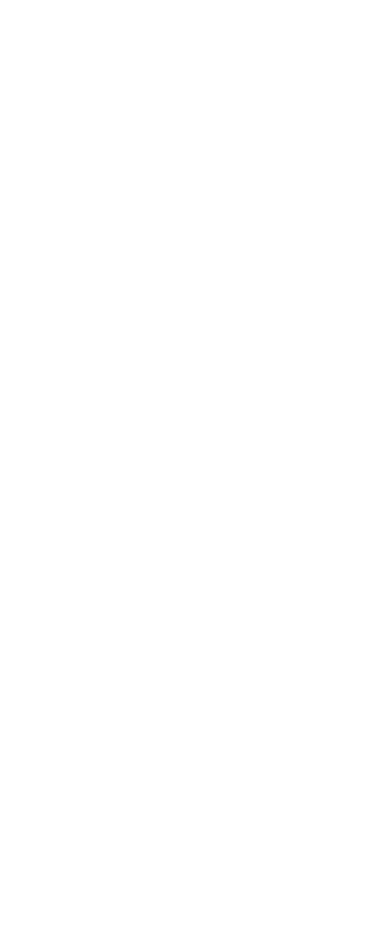
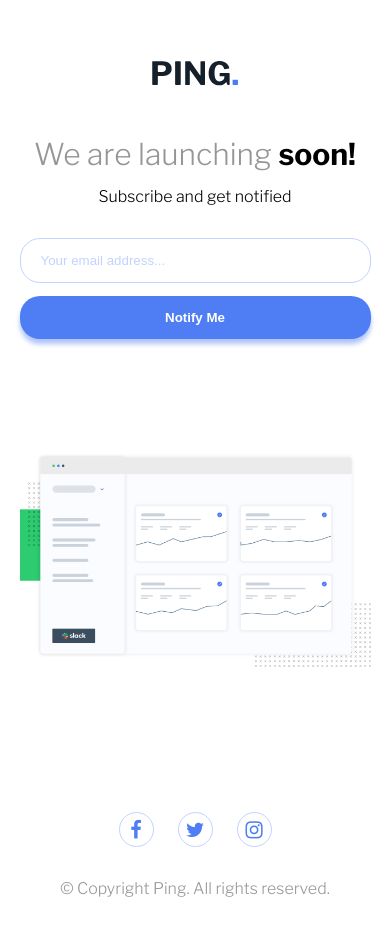
Before and after one commit to jordytiradotorres/Ping-Coming-Soon-Page, a plain HTML site: page index.html in a window 390 px wide. Before the commit the page ends 844 px from the top, so only its background shows below. Drawn offline with nearby package versions, Linux system fonts and the light colour scheme.

Commit message:
mobile and desktop version

```diff
--- a/index.html
+++ b/index.html
@@ -1,5 +1,5 @@
 <!DOCTYPE html>
-<html lang="es">
+<html lang="en">
   <head>
     <meta charset="UTF-8" />
     <meta name="viewport" content="width=device-width, initial-scale=1.0" />
@@ -9,10 +9,86 @@
       sizes="32x32"
       href="./images/favicon-32x32.png"
     />
+    <link
+      rel="stylesheet"
+      href="https://stackpath.bootstrapcdn.com/font-awesome/4.7.0/css/font-awesome.min.css"
+    />
     <link rel="stylesheet" href="./css/styles.css" />
     <title>Frontend Mentor | Ping coming soon page</title>
   </head>
   <body>
+    <div class="container">
+      <header class="header">
+        <figure class="header__logo">
+          <img src="./images/logo.svg" alt="logo" />
+        </figure>
+
+        <h2 class="header__title">
+          We are launching
+          <strong>soon!</strong>
+        </h2>
+        <p class="header__subtitle">Subscribe and get notified</p>
+      </header>
+
+      <section class="notify">
+        <form action="#" class="notify__form">
+          <input
+            class="notify__email"
+            type="email"
+            placeholder="Your email address..."
+          />
+          <input class="notify__submit" type="submit" value="Notify Me" />
+        </form>
+      </section>
+
+      <section class="illustration">
+        <figure class="illustration__figure">
+          <img
+            class="illustration__img"
+            src="./images/illustration-dashboard.png"
+            alt="illustration-dashboard"
+          />
+        </figure>
+      </section>
+
+      <footer class="footer">
+        <nav>
+          <ul class="footer__list">
+            <li class="footer__item">
+              <a
+                class="footer__link"
+                href="https://www.facebook.com"
+                target="_blank"
+              >
+                <i class="fa fa-facebook"></i>
+              </a>
+            </li>
+            <li class="footer__item">
+              <a
+                class="footer__link"
+                href="https://www.twitter.com"
+                target="_blank"
+              >
+                <i class="fa fa-twitter"></i>
+              </a>
+            </li>
+            <li class="footer__item">
+              <a
+                class="footer__link"
+                href="https://www.instagram.com"
+                target="_blank"
+              >
+                <i class="fa fa-instagram"></i>
+              </a>
+            </li>
+          </ul>
+        </nav>
+        <p class="footer__copyright">
+          &copy; Copyright Ping. All rights reserved.
+        </p>
+      </footer>
+    </div>
+
     <script src="./js/index.js"></script>
   </body>
 </html>
--- /dev/null
+++ b/scss/components/_footer.scss
@@ -0,0 +1,36 @@
+.footer {
+  &__list {
+    display: flex;
+    justify-content: center;
+    align-items: center;
+
+    & li + li {
+      margin-left: 1.2rem;
+    }
+  }
+
+  &__link {
+    color: var(--color-blue);
+    border-radius: 50%;
+    border: 1px solid var(--color-pale-blue);
+    padding: 0.4em;
+    height: 35px;
+    width: 35px;
+    display: flex;
+    align-items: center;
+    justify-content: center;
+    transition: background-color 0.2s;
+
+    &:hover {
+      background-color: var(--color-blue);
+      color: white;
+    }
+  }
+
+  &__copyright {
+    text-align: center;
+    color: var(--color-gray);
+    margin: 2em 0;
+    font-size: 0.8rem;
+  }
+}
--- /dev/null
+++ b/scss/components/_header.scss
@@ -0,0 +1,17 @@
+.header {
+  text-align: center;
+  padding-top: 3em;
+
+  &__title {
+    font-weight: 500;
+    color: var(--color-gray);
+    padding: 1.5em 0 0.5em;
+  }
+  strong {
+    color: initial;
+  }
+  &__subtitle {
+    margin-bottom: 2em;
+    font-size: 0.8rem;
+  }
+}
--- /dev/null
+++ b/scss/components/_illustration.scss
@@ -0,0 +1,4 @@
+.illustration {
+  margin-top: 5em;
+  margin-bottom: 7em;
+}
--- /dev/null
+++ b/scss/components/_notify.scss
@@ -0,0 +1,33 @@
+.notify {
+  &__form {
+    @include mq(medium) {
+      display: flex;
+      align-items: center;
+    }
+  }
+
+  &__email {
+    @extend %button;
+    border: 1px solid var(--color-pale-blue);
+
+    @include mq(medium) {
+      margin-right: 0.7rem;
+      width: 70%;
+    }
+  }
+
+  &__submit {
+    @extend %button;
+    background-color: var(--color-blue);
+    text-align: center;
+    color: white;
+    margin: 1em 0;
+    font-weight: 600;
+    cursor: pointer;
+    box-shadow: 0 5px 5px lighten(hsl(223, 87%, 63%), 20%);
+
+    @include mq(medium) {
+      width: 30%;
+    }
+  }
+}
--- a/scss/config/_base.scss
+++ b/scss/config/_base.scss
@@ -0,0 +1,65 @@
+*,
+*::before,
+*::after {
+  box-sizing: inherit;
+}
+
+body {
+  font-family: var(--font-Libre-Franklin);
+  margin: 0;
+}
+
+h1,
+h2,
+h3,
+h4,
+h5,
+p {
+  margin: 0;
+}
+figure {
+  margin: 0;
+}
+img {
+  max-width: 100%;
+  height: auto;
+}
+
+ul {
+  padding-left: 0;
+  margin-top: 0;
+  margin-bottom: 0;
+  list-style-type: none;
+}
+
+ul li a {
+  text-decoration: none;
+
+  display: inline-block;
+}
+
+.container {
+  width: 90%;
+  margin: 0 auto;
+
+  @include mq(medium) {
+    width: 80%;
+  }
+  @include mq(large) {
+    max-width: 1200px;
+  }
+}
+
+input:focus {
+  outline: none;
+}
+input::placeholder {
+  color: var(--color-pale-blue);
+}
+
+%button {
+  width: 100%;
+  border: none;
+  border-radius: 20px;
+  padding: 0.7rem 1rem;
+}
--- a/scss/config/_variables.scss
+++ b/scss/config/_variables.scss
@@ -0,0 +1,20 @@
+@import url('https://fonts.googleapis.com/css2?family=Libre+Franklin:wght@300;600;700&display=swap');
+
+:root {
+  --color-blue: hsl(223, 87%, 63%);
+  --color-pale-blue: hsl(223, 100%, 88%);
+  --color-light-red: hsl(354, 100%, 66%);
+  --color-gray: hsl(0, 0%, 59%);
+  --color-dark-blue: hsl(209, 33%, 12%);
+
+  --font-Libre-Franklin: 'Libre Franklin', sans-serif;
+  font-size: 20px;
+  box-sizing: border-box;
+}
+
+$breakpoints: (
+  small: 375px,
+  medium: 768px,
+  large: 1024px,
+  x-large: 1440px,
+);
--- /dev/null
+++ b/scss/mixins/_media-queries.scss
@@ -0,0 +1,19 @@
+@mixin mq($breakpoint) {
+  @if map-has-key($breakpoints, $breakpoint) {
+    @media (min-width: map-get($breakpoints, $breakpoint)) {
+      @content;
+    }
+  } @else if type-of($breakpoint) == number and unit($breakpoint) == 'px' {
+    @media (min-width: $breakpoint) {
+      @content;
+    }
+  } @else if type-of($breakpoint) == number and unit($breakpoint) == 'em' {
+    @media (min-width: $breakpoint) {
+      @content;
+    }
+  } @else if type-of($breakpoint) == number and unit($breakpoint) == 'rem' {
+    @media (min-width: $breakpoint) {
+      @content;
+    }
+  }
+}
--- a/scss/styles.scss
+++ b/scss/styles.scss
@@ -1,2 +1,7 @@
 @import './config/variables';
+@import './mixins/media-queries';
 @import './config/base';
+@import './components/header';
+@import './components/notify';
+@import './components/illustration';
+@import './components/footer';
```
Also changed, not shown: css/styles.css.
